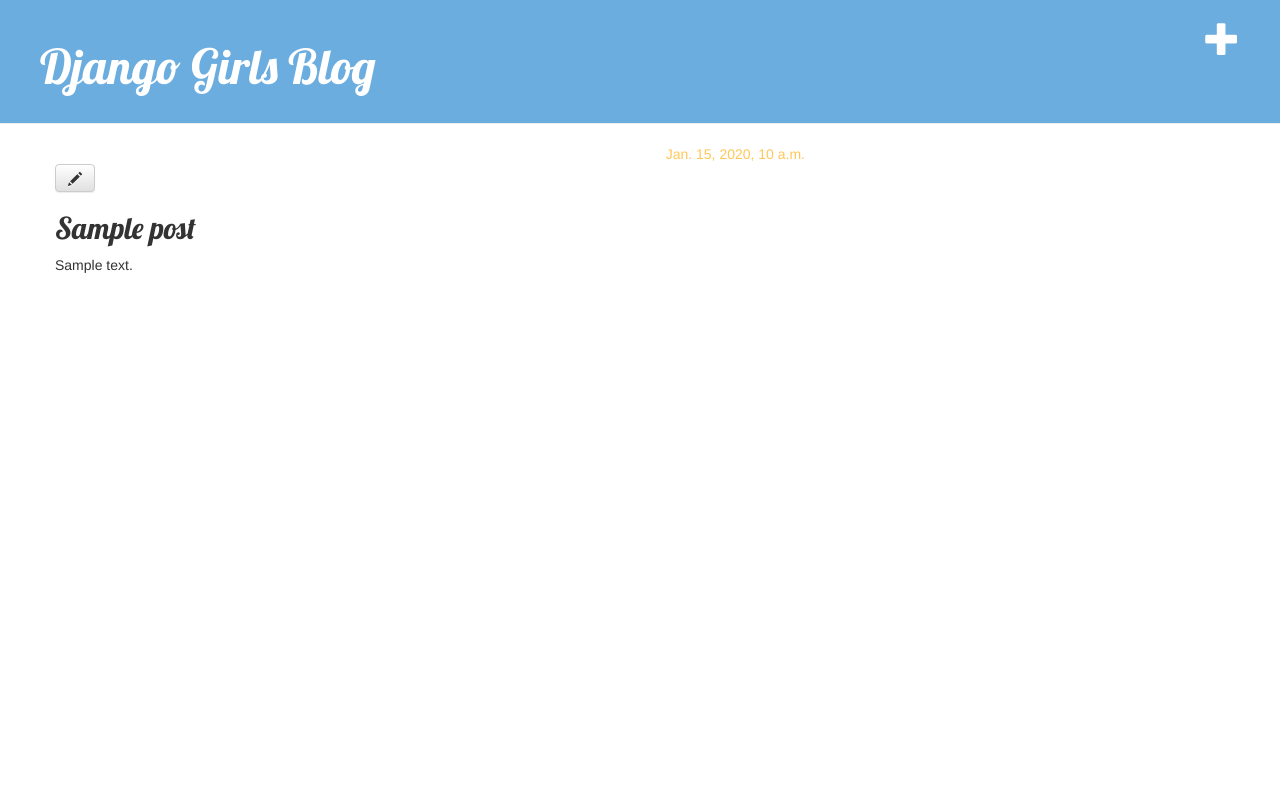
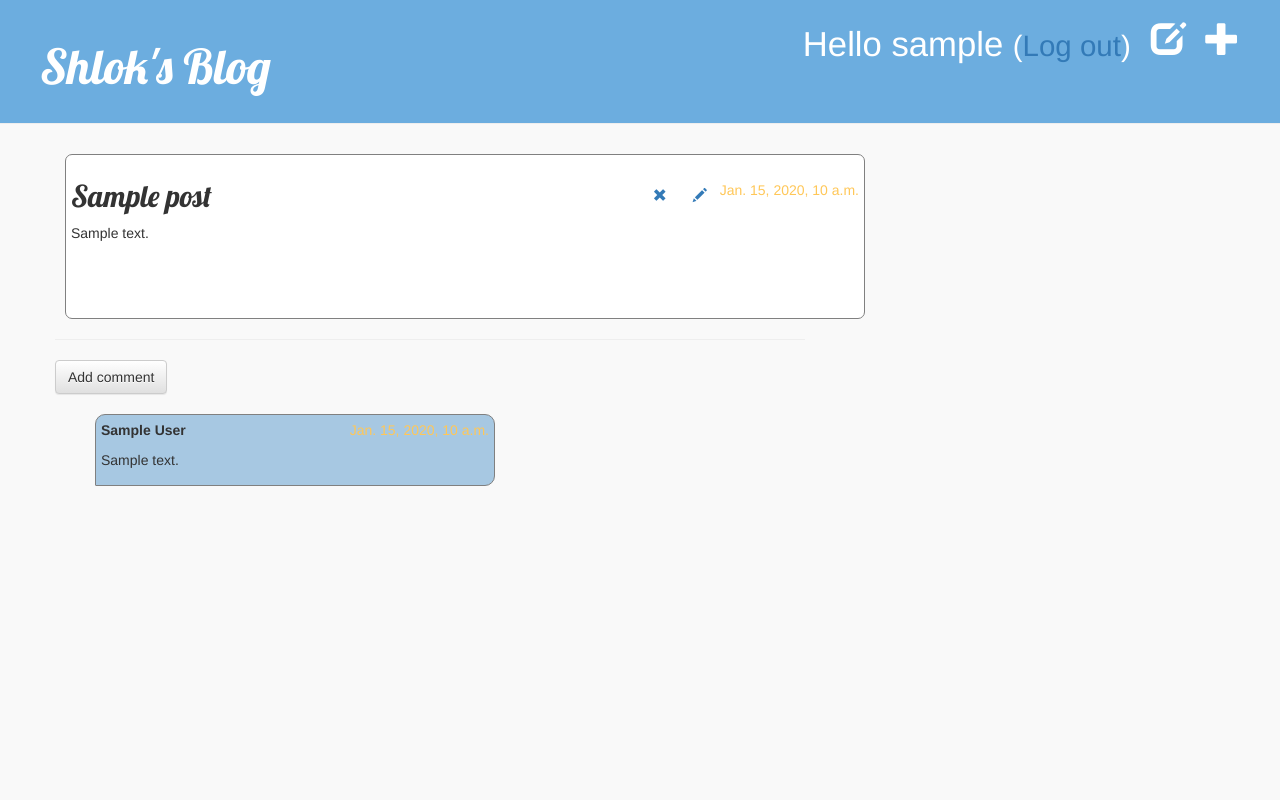
Before and after one commit to CrytecFusion101/my-first-blog, a Django app: page /post/1/ in a window 1280 px wide. Run offline with Django 3.2, Linux system fonts and the light colour scheme; a user stored in the database is signed in; tables that the repository leaves empty hold one stand-in row (values such as "Sample post"); some libraries are stand-ins or nearby versions.

Commit message:
Added extra features to the site

```diff
--- a/blog/admin.py
+++ b/blog/admin.py
@@ -1,6 +1,7 @@
 from django.contrib import admin
-from .models import Post
+from .models import Post, Comment
 
 admin.site.register(Post)
+admin.site.register(Comment)
 
 # Register your models here.
--- a/blog/models.py
+++ b/blog/models.py
@@ -15,4 +15,23 @@ class Post(models.Model):
 
 	def __str__(self):
 		return self.title
+
+	def approved_comments(self):
+		return self.comments.filter(approved_comment=True)
+
+
+class Comment(models.Model):
+    post = models.ForeignKey('blog.Post', on_delete=models.CASCADE, related_name='comments')
+    author = models.CharField(max_length=200)
+    text = models.TextField()
+    created_date = models.DateTimeField(default=timezone.now)
+    approved_comment = models.BooleanField(default=False)
+
+    def approve(self):
+        self.approved_comment = True
+        self.save()
+
+    def __str__(self):
+        return self.text
+
 # Create your models here.
--- a/blog/static/css/blog.css
+++ b/blog/static/css/blog.css
@@ -15,11 +15,11 @@
 }
 
 h1, h2, h3, h4 {
-	font-family: 'Lobster', cursive;
+	font-family: 'lobster', cursive;
 }
 
 .date {
-	text-align: right;
+	float: right;
 	color: #FFC758;
 }
 
@@ -45,3 +45,35 @@ h1, h2, h3, h4 {
 .post h2 a, .post h2 a:visited {
 	color: #6CADDF;
 }
+
+.comment {
+    margin: 20px 0px 20px 40px;
+    background: #A7C8E2;
+	border-radius: 10px 10px 10px 1px;
+	width: 400px;
+  	border: 1px solid gray;
+  	padding: 5px;
+}
+
+.box {
+	background: #ffffff;
+	border-radius: 7px;
+	width: 800px;
+  	border: 1px solid gray;
+  	padding: 5px;
+  	margin: 10px;
+}
+
+/* bungee-shade-regular - latin */
+@font-face {
+  font-family: 'Bungee Shade';
+  font-style: normal;
+  font-weight: 400;
+  src: url('../fonts/bungee-shade-v6-latin-regular.eot'); /* IE9 Compat Modes */
+  src: local('Bungee Shade'), local('BungeeShade-Regular'),
+       url('../fonts/bungee-shade-v6-latin-regular.eot?#iefix') format('embedded-opentype'), /* IE6-IE8 */
+       url('../fonts/bungee-shade-v6-latin-regular.woff2') format('woff2'), /* Super Modern Browsers */
+       url('../fonts/bungee-shade-v6-latin-regular.woff') format('woff'), /* Modern Browsers */
+       url('../fonts/bungee-shade-v6-latin-regular.ttf') format('truetype'), /* Safari, Android, iOS */
+       url('../fonts/bungee-shade-v6-latin-regular.svg#BungeeShade') format('svg'); /* Legacy iOS */
+}
--- a/blog/templates/blog/base.html
+++ b/blog/templates/blog/base.html
@@ -1,20 +1,24 @@
 {% load static %}
 <html>
 	<head>
-		<title>Django Girls blog</title>
+		<title>Shlok's Blog</title>
 		<link rel="stylesheet" href="//maxcdn.bootstrapcdn.com/bootstrap/3.2.0/css/bootstrap.min.css">
 		<link rel="stylesheet" href="//maxcdn.bootstrapcdn.com/bootstrap/3.2.0/css/bootstrap-theme.min.css">
 		<link rel="stylesheet" href="{% static 'css/blog.css' %}">
 		<link href="//fonts.googleapis.com/css?family=Lobster&subset=latin,latin-ext" rel="stylesheet" type="text/css">
 	</head>
 
-	<body>
+	<body style="background-color:#f9f9f9;">
 
 		<div class="page-header">
 			{% if user.is_authenticated %}
-			<a href="{% url 'post_new' %}" class="top-menu"><span class="glyphicon glyphicon-plus"></span></a>
+				<a href="{% url 'post_new' %}" class="top-menu"><span class="glyphicon glyphicon-plus"></span></a>
+				<a href="{% url 'post_draft_list' %}" class="top-menu"><span class="glyphicon glyphicon-edit"></span></a>
+				<p class="top-menu">Hello {{ user.username }} <small>(<a href="{% url 'logout' %}">Log out</a>)</small></p>
+        	{% else %}
+            	<a href="{% url 'login' %}" class="top-menu"><span class="glyphicon glyphicon-lock"></span></a>
 			{% endif %}
-			<h1><a href="/">Django Girls Blog</a></h1>
+			<h1><a href="/">Shlok's Blog</a></h1>
 		</div>
 
 		<div class="content container">
--- a/blog/templates/blog/post_detail.html
+++ b/blog/templates/blog/post_detail.html
@@ -1,14 +1,40 @@
 {% extends 'blog/base.html' %}
 
 {% block content %}
+	<div class="box">
 		<div class="post">
 			{% if post.published_date %}
 				<div class="date">
 					{{ post.published_date }}
 				</div>
+			{% else %}
+	    		<a class="btn btn-default" href="{% url 'post_publish' pk=post.pk %}">Publish</a>
 			{% endif %}
-		 <a class="btn btn-default" href="{% url 'post_edit' pk=post.pk %}"><span class="glyphicon glyphicon-pencil"></span></a >
+			 <a class="btn pull-right" href="{% url 'post_edit' pk=post.pk %}"><span class="glyphicon glyphicon-pencil"></span></a >
+			 <a class="btn pull-right" href="{% url 'post_remove' pk=post.pk %}"><span class="glyphicon glyphicon-remove"></span></a>
 			<h2>{{ post.title }}</h2>
 			<p>{{ post.text|linebreaksbr }}</p>
 		</div>
+	</div>
+
+	<hr>
+	<a class="btn btn-default" href="{% url 'add_comment_to_post' pk=post.pk %}">Add comment</a>
+	{% for comment in post.comments.all %}
+    	{% if user.is_authenticated or comment.approved_comment %}
+    		<div class="comment">
+        		<div class="date">
+            		{{ comment.created_date }}
+            		{% if not comment.approved_comment %}
+               			<a class="btn btn-default" href="{% url 'comment_remove' pk=comment.pk %}"><span class="glyphicon glyphicon-remove"></span></a>
+                		<a class="btn btn-default" href="{% url 'comment_approve' pk=comment.pk %}"><span class="glyphicon glyphicon-ok"></span></a>
+            		{% endif %}
+        		</div>
+        			<strong>{{ comment.author }}</strong>
+        			<p>{{ comment.text|linebreaks }}</p>
+    			</div>
+    	{% endif %}
+	{% empty %}
+    	<p>No comments here yet :(</p>
+	{% endfor %}
+
 {% endblock %}
--- a/blog/templates/blog/post_list.html
+++ b/blog/templates/blog/post_list.html
@@ -1,14 +1,17 @@
 {% extends 'blog/base.html' %}
 
 {% block content %}
-	<div class="post">
+	<div class="post" >
 		{% for post in posts %}
+		<div class="box">
 			<div class="post">
 				<div class="date">
 					{{ post.published_date }}
 				</div>
 				<h2><a href="{% url 'post_detail' pk=post.pk %}">{{ post.title }}</a></h2>
 				<p>{{ post.text|linebreaksbr }}</p>
+				<a href="{% url 'post_detail' pk=post.pk %}">Comments: {{ post.approved_comments.count }}</a>
 			</div>
+		</div>
 		{% endfor %}
 {% endblock %}
--- a/blog/urls.py
+++ b/blog/urls.py
@@ -6,4 +6,10 @@ urlpatterns = [
 	path('post/<int:pk>/', views.post_detail, name='post_detail'),
 	path('post/new/', views.post_new, name='post_new'),
 	path('post/<int:pk>/edit/', views.post_edit, name='post_edit'),
+	path('drafts/', views.post_draft_list, name='post_draft_list'),
+	path('post/<pk>/publish/', views.post_publish, name='post_publish'),
+	path('post/<pk>/remove/', views.post_remove, name='post_remove'),
+	path('post/<int:pk>/comment/', views.add_comment_to_post, name='add_comment_to_post'),
+	path('comment/<int:pk>/approve/', views.comment_approve, name='comment_approve'),
+    path('comment/<int:pk>/remove/', views.comment_remove, name='comment_remove'),
 ]
--- a/blog/views.py
+++ b/blog/views.py
@@ -1,9 +1,10 @@
+from django.contrib.auth.decorators import login_required
 from django.shortcuts import render, get_object_or_404
 from django.shortcuts import redirect
 from django.shortcuts import render
 from django.utils import timezone
-from .forms import PostForm
-from .models import Post
+from .forms import PostForm, CommentForm
+from .models import Post, Comment
 
 def post_list(request):
 	posts = Post.objects.filter(published_date__lte=timezone.now()).order_by('published_date')
@@ -13,19 +14,35 @@ def post_detail(request, pk):
 	post = get_object_or_404(Post, pk=pk)
 	return render(request, 'blog/post_detail.html', {'post': post})
 
+def add_comment_to_post(request, pk):
+    post = get_object_or_404(Post, pk=pk)
+    if request.method == "POST":
+        form = CommentForm(request.POST)
+        if form.is_valid():
+            comment = form.save(commit=False)
+            comment.post = post
+            comment.save()
+            return redirect('post_detail', pk=post.pk)
+    else:
+        form = CommentForm()
+
+    return render(request, 'blog/add_comment_to_post.html', {'form': form})
+
+@login_required
 def post_new(request):
 	if request.method == "POST":
 		form = PostForm(request.POST)
 		if form.is_valid():
 			post = form.save(commit=False)
 			post.author = request.user
-			post.published_date = timezone.now()
+
 			post.save()
 			return redirect('post_detail', pk=post.pk)
 	else:
 		form = PostForm()
 	return render(request, 'blog/post_edit.html', {'form': form})
 
+@login_required
 def post_edit(request, pk):
 	post = get_object_or_404(Post, pk=pk)
 	if request.method == "POST":
@@ -33,11 +50,40 @@ def post_edit(request, pk):
 		if form.is_valid():
 			post = form.save(commit=False)
 			post.author = request.user
-			post.published_date = timezone.now()
+
 			post.save()
 			return redirect('post_detail', pk=post.pk)
 	else:
 		form = PostForm(instance=post)
 	return render(request, 'blog/post_edit.html', {'form': form})
 
+@login_required
+def post_draft_list(request):
+    posts = Post.objects.filter(published_date__isnull=True).order_by('created_date')
+    return render(request, 'blog/post_draft_list.html', {'posts': posts})
+
+@login_required
+def post_publish(request, pk):
+    post = get_object_or_404(Post, pk=pk)
+    post.publish()
+    return redirect('post_detail', pk=pk)
+
+@login_required
+def post_remove(request, pk):
+    post = get_object_or_404(Post, pk=pk)
+    post.delete()
+    return redirect('post_list')
+
+@login_required
+def comment_approve(request, pk):
+    comment = get_object_or_404(Comment, pk=pk)
+    comment.approve()
+    return redirect('post_detail', pk=comment.post.pk)
+
+@login_required
+def comment_remove(request, pk):
+    comment = get_object_or_404(Comment, pk=pk)
+    comment.delete()
+    return redirect('post_detail', pk=comment.post.pk)
+
 # Create your views here.
--- a/mysite/settings.py
+++ b/mysite/settings.py
@@ -120,3 +120,5 @@ USE_TZ = True
 
 STATIC_URL = '/static/'
 STATIC_ROOT = os.path.join(BASE_DIR, 'static')
+
+LOGIN_REDIRECT_URL = '/'
--- a/mysite/urls.py
+++ b/mysite/urls.py
@@ -13,10 +13,14 @@ Including another URLconf
     1. Import the include() function: from django.urls import include, path
     2. Add a URL to urlpatterns:  path('blog/', include('blog.urls'))
 """
+from django.urls import path, include
 from django.contrib import admin
-from django.urls import path, include
+
+from django.contrib.auth import views
 
 urlpatterns = [
     path('admin/', admin.site.urls),
+    path('accounts/login/', views.LoginView.as_view(), name='login'),
+    path('accounts/logout/', views.LogoutView.as_view(next_page='/'), name='logout'),
     path('', include('blog.urls')),
 ]
```
Also changed, not shown: blog/forms.py (+7 -1 lines), blog/templates/blog/add_comment_to_post.html (added, +9 -0 lines), blog/templates/blog/post_draft_list.html (added, +11 -0 lines), blog/templates/registration/login.html (added, +24 -0 lines), blog/migrations/0002_comment.py (added). Lines whose indentation alone changed are shown as unchanged.
